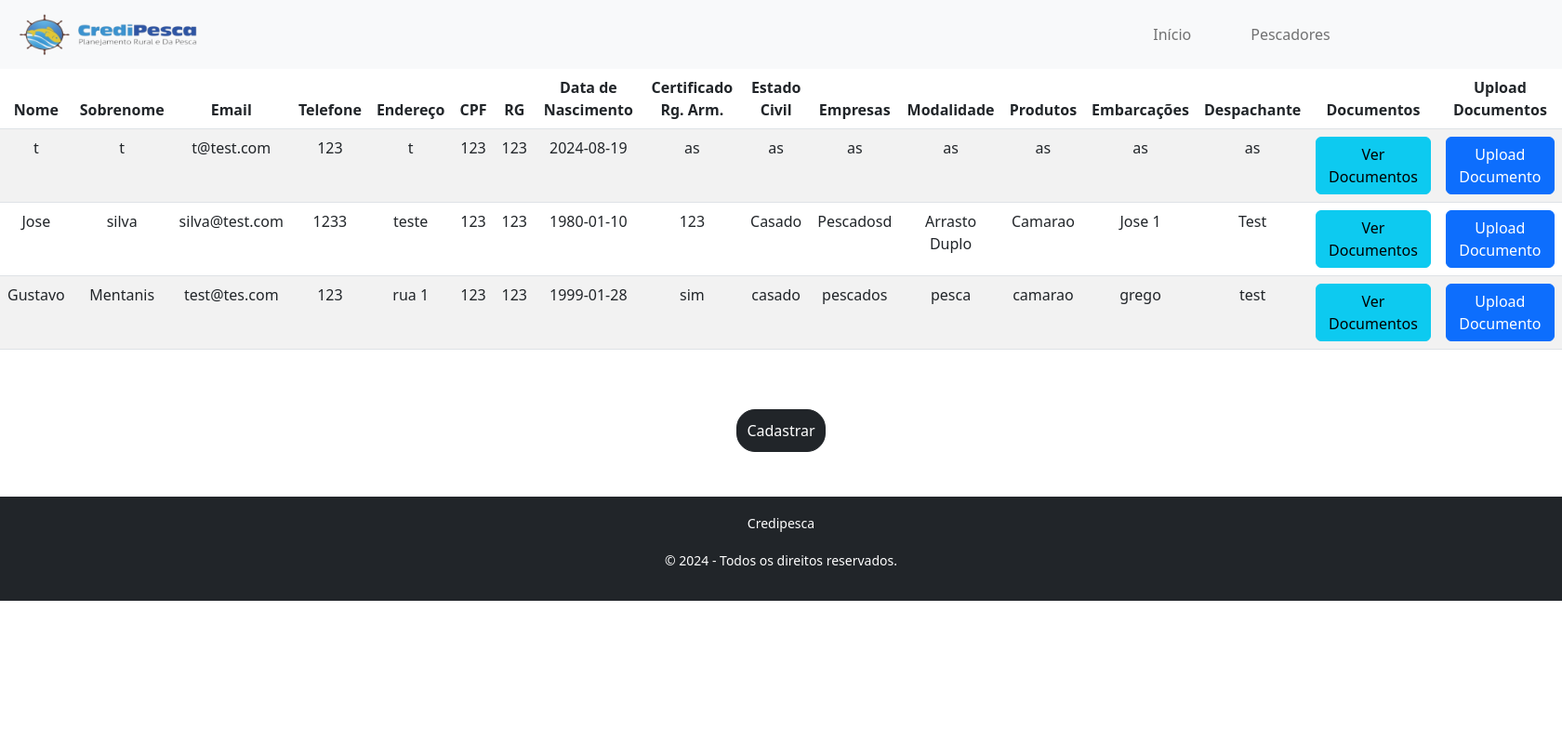
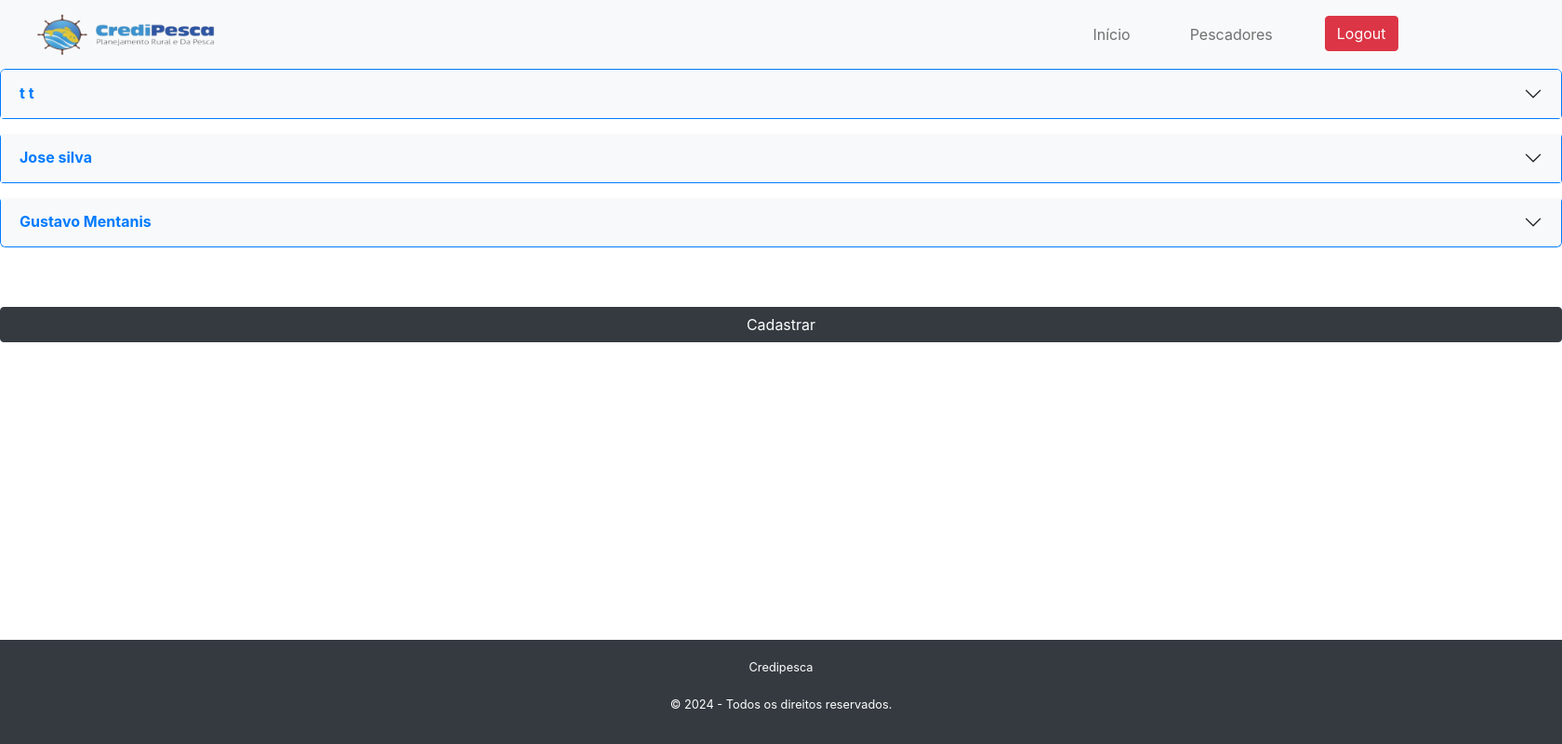
Before and after one commit to henriquegoncalvesdev/credipesca-opescador, a PHP site: page /display-user.php in a window 1680 px wide. Shown: the whole page at 93% size. Run offline with PHP 8.4, Linux system fonts and the light colour scheme; the visitor is signed in with stand-in values (Sample User, id 1); data comes from the database, SQL or seed files in the repository.

Commit message:
Minor changes

```diff
--- a/css/style.css
+++ b/css/style.css
@@ -1,4 +1,18 @@
+.accordion-button {
+    background-color: #f8f9fa;
+    font-weight: bold;
+    color: #007bff;
+}
 
+.accordion-body {
+    background-color: #e9ecef;
+    border-radius: 0.25rem;
+}
+
+.accordion-item {
+    border: 1px solid #007bff;
+    border-radius: 0.25rem;
+}
 
 .signup {
     background-color: rgb(87, 53, 255);
--- a/display-user.php
+++ b/display-user.php
@@ -3,66 +3,57 @@
 require './inc/header.php';
 require './inc/database.php';
 
+// check for authentication before showing data
+if (!isset($_SESSION['user_id']) || (time() > $_SESSION['timeout'])) {
+    session_unset();
+    session_destroy();
+    header('location: login.php');
+}
+
+
 // Display the records in the database table
 $sql = "SELECT * FROM phpdata";
 $result = $conn->query($sql);
 
-echo '<section class="person-row text-center">';
-echo '<table class="table table-striped">
-    <thead>
-        <tr>
-            <th>Nome</th>
-            <th>Sobrenome</th>
-            <th>Email</th>
-            <th>Telefone</th>
-            <th>Endereço</th>
-            <th>CPF</th>
-            <th>RG</th>
-            <th>Data de Nascimento</th>
-            <th>Certificado Rg. Arm.</th>
-            <th>Estado Civil</th>
-            <th>Empresas</th>
-            <th>Modalidade</th>
-            <th>Produtos</th>
-            <th>Embarcações</th>
-            <th>Despachante</th>
-            <th>Documentos</th>
-            <th>Upload Documentos</th>
-        </tr>
-    </thead>
-    <tbody>';
+echo '<section class="accordion" id="userAccordion">';
 
 foreach ($result as $row) {
-    $cliente_id = htmlspecialchars($row['id']); // Supondo que o campo 'id' é o identificador do cliente
-    echo '<tr>
-        <td>' . htmlspecialchars($row['fName']) . '</td>
-        <td>' . htmlspecialchars($row['lName']) . '</td>
-        <td>' . htmlspecialchars($row['email']) . '</td>
-        <td>' . htmlspecialchars($row['telNumber']) . '</td>
-        <td>' . htmlspecialchars($row['address']) . '</td>
-        <td>' . htmlspecialchars($row['cpf']) . '</td>
-        <td>' . htmlspecialchars($row['rg']) . '</td>
-        <td>' . htmlspecialchars($row['dob']) . '</td>
-        <td>' . htmlspecialchars($row['certificado']) . '</td>
-        <td>' . htmlspecialchars($row['estadoCivil']) . '</td>
-        <td>' . htmlspecialchars($row['empresa']) . '</td>
-        <td>' . htmlspecialchars($row['modalidade']) . '</td>
-        <td>' . htmlspecialchars($row['produtos']) . '</td>
-        <td>' . htmlspecialchars($row['embarcacoes']) . '</td>
-        <td>' . htmlspecialchars($row['despachante']) . '</td>
-        <td>
-            <a href="listar_documentos.php?cliente_id=' . $cliente_id . '" class="btn btn-info">Ver Documentos</a>
-        </td>
-        <td>
-            <a href="upload_documento.php?cliente_id=' . $cliente_id . '" class="btn btn-primary">Upload Documento</a>
-        </td>
-    </tr>';
+    $cliente_id = htmlspecialchars($row['id']);
+    $headingId = 'heading' . $cliente_id;
+    $collapseId = 'collapse' . $cliente_id;
+
+    echo '<div class="accordion-item mb-3">'; // Adicionando espaçamento entre itens
+    echo '<h2 class="accordion-header" id="' . $headingId . '">';
+    echo '<button class="accordion-button collapsed" type="button" data-bs-toggle="collapse" data-bs-target="#' . $collapseId . '" aria-expanded="false" aria-controls="' . $collapseId . '">';
+    echo htmlspecialchars($row['fName']) . ' ' . htmlspecialchars($row['lName']);
+    echo '</button>';
+    echo '</h2>';
+    echo '<div id="' . $collapseId . '" class="accordion-collapse collapse" aria-labelledby="' . $headingId . '" data-bs-parent="#userAccordion">';
+    echo '<div class="accordion-body p-4">'; // Adicionando padding
+    echo '<p><strong>Nome:</strong> ' . htmlspecialchars($row['fName']) . '</p>';
+    echo '<p><strong>Sobrenome:</strong> ' . htmlspecialchars($row['lName']) . '</p>';
+    echo '<p><strong>Email:</strong> ' . htmlspecialchars($row['email']) . '</p>';
+    echo '<p><strong>Telefone:</strong> ' . htmlspecialchars($row['telNumber']) . '</p>';
+    echo '<p><strong>Endereço:</strong> ' . htmlspecialchars($row['address']) . '</p>';
+    echo '<p><strong>CPF:</strong> ' . htmlspecialchars($row['cpf']) . '</p>';
+    echo '<p><strong>RG:</strong> ' . htmlspecialchars($row['rg']) . '</p>';
+    echo '<p><strong>Data de Nascimento:</strong> ' . htmlspecialchars($row['dob']) . '</p>';
+    echo '<p><strong>Certificado Rg. Arm.:</strong> ' . htmlspecialchars($row['certificado']) . '</p>';
+    echo '<p><strong>Estado Civil:</strong> ' . htmlspecialchars($row['estadoCivil']) . '</p>';
+    echo '<p><strong>Empresas:</strong> ' . htmlspecialchars($row['empresa']) . '</p>';
+    echo '<p><strong>Modalidade:</strong> ' . htmlspecialchars($row['modalidade']) . '</p>';
+    echo '<p><strong>Produtos:</strong> ' . htmlspecialchars($row['produtos']) . '</p>';
+    echo '<p><strong>Embarcações:</strong> ' . htmlspecialchars($row['embarcacoes']) . '</p>';
+    echo '<p><strong>Despachante:</strong> ' . htmlspecialchars($row['despachante']) . '</p>';
+    echo '<a href="listar_documentos.php?cliente_id=' . $cliente_id . '" class="btn btn-info me-2">Ver Documentos</a>'; // Adicionando espaçamento entre botões
+    echo '<a href="upload_documento.php?cliente_id=' . $cliente_id . '" class="btn btn-primary">Upload Documento</a>';
+    echo '</div>';
+    echo '</div>';
+    echo '</div>';
 }
 
-echo '</tbody>';
-echo '</table>';
+echo '</section>';
 echo '<a class="btn btn-dark mt-5 btn-register" href="add-data.php">Cadastrar</a>';
-echo '</section>';
 
 require './inc/footer.php';
 ?>
--- a/inc/database.php
+++ b/inc/database.php
@@ -1,6 +1,6 @@
 <?php
 	try{
-		$conn = new PDO('mysql:host=localhost;dbname=mydatabase','henrigon','root');
+		$conn = new PDO('mysql:host=localhost;dbname=mydatabase','root','');
 		$conn->setAttribute(PDO::ATTR_ERRMODE, PDO::ERRMODE_EXCEPTION);
 	}
 	catch(PDOException $e){
--- a/inc/footer.php
+++ b/inc/footer.php
@@ -1,8 +1,37 @@
-    <footer class="row bg-dark text-white text-center py-3 mt-5 justify-content-center align-items-center">
-      <div class="col-sm-12 col-md-6 col-lg-6">
-        <p><small>Credipesca</small></p>
-        <p><small>&copy; 2024 - Todos os direitos reservados.</small></p>
-      </div>
+<!DOCTYPE html>
+<html lang="en">
+<head>
+    <meta charset="UTF-8">
+    <meta name="viewport" content="width=device-width, initial-scale=1.0">
+    <title>Footer no fundo</title>
+    <link rel="stylesheet" href="https://stackpath.bootstrapcdn.com/bootstrap/4.5.2/css/bootstrap.min.css">
+    <style>
+        body, html {
+            height: 100%;
+            margin: 0;
+            display: flex;
+            flex-direction: column;
+        }
+        .content {
+            flex: 1;
+        }
+        footer {
+            background-color: #343a40;
+            color: white;
+            text-align: center;
+            padding: 1rem 0;
+        }
+    </style>
+</head>
+<body>
+    <div class="content">
+        <!-- Conteúdo principal da página -->
+    </div>
+    <footer class="row bg-dark text-white text-center justify-content-center align-items-center">
+        <div class="col-sm-12 col-md-6 col-lg-6">
+            <p><small>Credipesca</small></p>
+            <p><small>&copy; 2024 - Todos os direitos reservados.</small></p>
+        </div>
     </footer>
-  </body>
+</body>
 </html>
--- a/inc/header.php
+++ b/inc/header.php
@@ -1,15 +1,18 @@
+<?php
+session_start();
+?>
 <!doctype html>
 <html lang="en">
   <head>
     <meta charset="utf-8">
     <meta name="viewport" content="width=device-width, initial-scale=1">
     <title>Credipesca - O Pescador</title>
-    <meta name="description" content="This week we will look at how we can protect pages behind a level of authenication.">
+    <meta name="description" content="This week we will look at how we can protect pages behind a level of authentication.">
     <meta name="robots" content="noindex, nofollow">
     <!-- fonts import -->
     <link rel="preconnect" href="https://fonts.googleapis.com">
     <link rel="preconnect" href="https://fonts.gstatic.com" crossorigin>
-    <link href="https://fonts.googleapis.com/css2?family=Poppins:ital,wght@0,100;0,200;0,300;0,400;0,500;0,600;0,700;0,800;0,900;1,100;1,200;1,300;1,400;1,500;1,600;1,700;1,800;1,900&display=swap" rel="stylesheet">
+    <link href="https://fonts.googleapis.com/css2?family=Poppins:ital,wght@0,100;0,200;0,300;0,400;0,500;0,600;0,700;0,800;1,100;1,200;1,300;1,400;1,500;1,600;1,700;1,800&display=swap" rel="stylesheet">
     <!-- end of fonts import -->
     <!-- Bootstrap -->
     <link rel="stylesheet" href="https://cdn.jsdelivr.net/npm/bootstrap@5.2.0-beta1/dist/css/bootstrap.min.css">
@@ -21,7 +24,7 @@
     <header>
       <nav class="navbar navbar-expand-lg bg-light">
       <div class="container-fluid">
-          <a class="navbar-brand me-auto" href="login.php">
+          <a class="navbar-brand me-auto" href="index.php">
               <img src="./img/logo.png" alt="logo" width="20%">
           </a>
 
@@ -37,6 +40,15 @@
                   <li class="nav-item me-5">
                       <a class="nav-link" href="display-user.php">Pescadores</a>
                   </li>
+                  <?php if (!isset($_SESSION['user_id'])): ?>
+                  <li class="nav-item me-5">
+                      <a href="login.php" class="btn btn-primary">Login</a>
+                  </li>
+                  <?php else: ?>
+                  <li class="nav-item me-5">
+                      <a href="logout.php" class="btn btn-danger">Logout</a>
+                  </li>
+                  <?php endif; ?>
               </ul>
           </div>
       </div>
--- a/inc/validate.php
+++ b/inc/validate.php
@@ -28,7 +28,7 @@
 	setcookie('lastname', $lname, time() + 1 * 60, '/');
 
 
-    header('Location: ../display-person.php');
+    header('Location: ../display-user.php');
 } else {
     echo 'Invalid Login';
 }
```
Also changed, not shown: login.php (+4 -4 lines).
